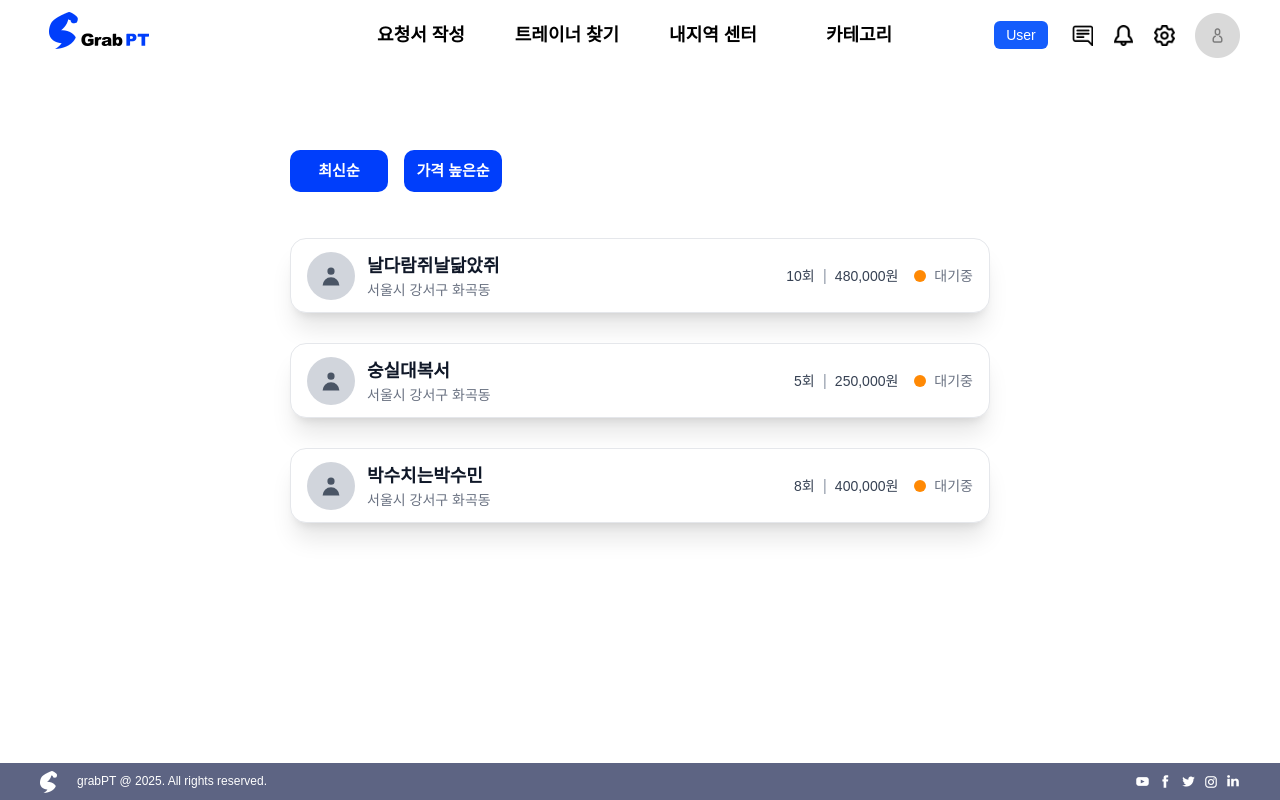
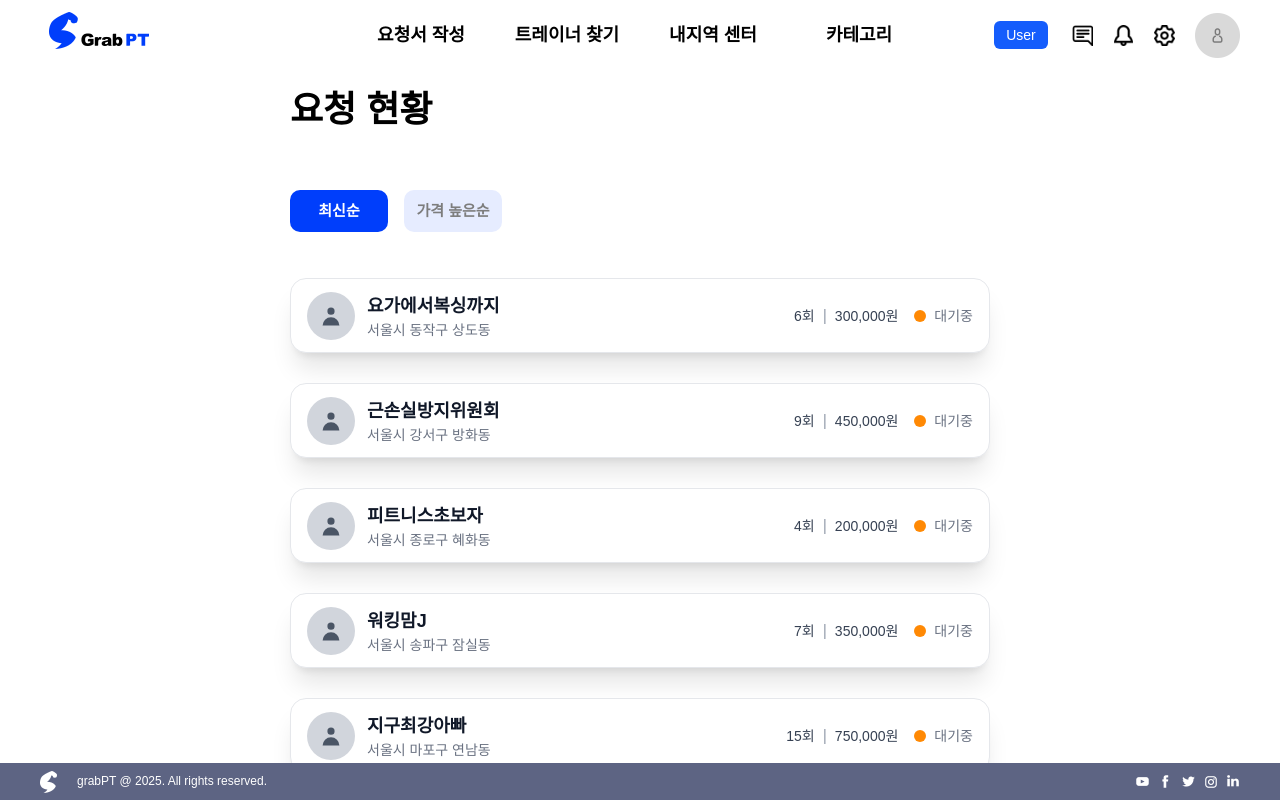
Before and after one commit to ssumai-kr/grabPT-frontend, a React (Vite) app: page /requests in a window 1280 px wide. Built offline with nearby package versions, Linux system fonts and the light colour scheme; a web font is replaced by a local one.

Commit message:
feat:요청현황 페이지 UI

```diff
--- a/src/data/requests.ts
+++ b/src/data/requests.ts
@@ -42,7 +42,12 @@ export const mockRequests = [
   },
 ];
 
-export const mockRequestsDetail = [
+export const mockRequestsDetail = {
+  page: 1,
+  pageSize: 5,
+  totalCount: 10, // 예: 총 요청이 15개 있다고 가정
+  totalPages: 2,  // Math.ceil(totalCount / pageSize)
+  data: [
     {
       profileImage: '',
       nickName: '날다람쥐날닮았쥐',
@@ -91,4 +96,117 @@ export const mockRequestsDetail = [
       preferstartDate: '2023-10-10',
       hashtags: ['체중감량', '근력강화', '유연성'],
     },
-];
+    {
+      profileImage: '',
+      nickName: '헬창지망생',
+      location: '서울시 양천구 목동',
+      requestDate: '2023-10-04',
+      numbersOfpt: 12,
+      totalPrice: 600000,
+      status: '대기중',
+      id: 4,
+      description: '헬스장 등록은 했는데 PT는 처음입니다. 기초부터 차근차근 배우고 싶어요.',
+      gender: '남성',
+      age: '30대',
+      preferredTime: '오후(13:00~17:00)',
+      preferstartDate: '2023-10-12',
+      hashtags: ['체중감량', '기초체력'],
+    },
+    {
+      profileImage: '',
+      nickName: '갓생사는수민',
+      location: '서울시 강남구 삼성동',
+      requestDate: '2023-10-05',
+      numbersOfpt: 6,
+      totalPrice: 300000,
+      status: '대기중',
+      id: 5,
+      description: '출퇴근 후 피로 회복을 위해 스트레칭 위주의 운동을 원해요.',
+      gender: '여성',
+      age: '30대',
+      preferredTime: '저녁(17:00~22:00)',
+      preferstartDate: '2023-10-15',
+      hashtags: ['유연성', '스트레칭'],
+    },
+    {
+      profileImage: '',
+      nickName: '지구최강아빠',
+      location: '서울시 마포구 연남동',
+      requestDate: '2023-10-06',
+      numbersOfpt: 15,
+      totalPrice: 750000,
+      status: '대기중',
+      id: 6,
+      description: '아이와 함께 뛰어놀 수 있을 정도의 체력을 만들고 싶습니다.',
+      gender: '남성',
+      age: '50대',
+      preferredTime: '오전(09:00~12:00)',
+      preferstartDate: '2023-10-20',
+      hashtags: ['체력강화', '건강관리'],
+    },
+    {
+      profileImage: '',
+      nickName: '워킹맘J',
+      location: '서울시 송파구 잠실동',
+      requestDate: '2023-10-07',
+      numbersOfpt: 7,
+      totalPrice: 350000,
+      status: '대기중',
+      id: 7,
+      description: '출산 후 몸매 회복을 위한 운동을 시작하려고 합니다.',
+      gender: '여성',
+      age: '30대',
+      preferredTime: '오전(09:00~12:00)',
+      preferstartDate: '2023-10-21',
+      hashtags: ['산후회복', '체형교정'],
+    },
+    {
+      profileImage: '',
+      nickName: '피트니스초보자',
+      location: '서울시 종로구 혜화동',
+      requestDate: '2023-10-08',
+      numbersOfpt: 4,
+      totalPrice: 200000,
+      status: '대기중',
+      id: 8,
+      description: '회사 근처에서 점심시간에 운동 가능한 PT를 찾고 있어요.',
+      gender: '남성',
+      age: '20대',
+      preferredTime: '오후(12:00~13:00)',
+      preferstartDate: '2023-10-25',
+      hashtags: ['점심PT', '직장인운동'],
+    },
+    {
+      profileImage: '',
+      nickName: '근손실방지위원회',
+      location: '서울시 강서구 방화동',
+      requestDate: '2023-10-09',
+      numbersOfpt: 9,
+      totalPrice: 450000,
+      status: '대기중',
+      id: 9,
+      description: '벌크업을 목표로 식단과 함께 운동 루틴을 잡고 싶습니다.',
+      gender: '남성',
+      age: '20대',
+      preferredTime: '오후(13:00~17:00)',
+      preferstartDate: '2023-10-28',
+      hashtags: ['벌크업', '식단관리'],
+    },
+    {
+      profileImage: '',
+      nickName: '요가에서복싱까지',
+      location: '서울시 동작구 상도동',
+      requestDate: '2023-10-10',
+      numbersOfpt: 6,
+      totalPrice: 300000,
+      status: '대기중',
+      id: 10,
+      description: '요가만 하다가 근력 운동도 시작해보려 합니다. 부상 방지 중심으로 부탁드려요.',
+      gender: '여성',
+      age: '30대',
+      preferredTime: '저녁(17:00~22:00)',
+      preferstartDate: '2023-11-01',
+      hashtags: ['부상예방', '근력강화'],
+    },
+  ],
+};
--- a/src/features/Requests/RequestsStatusCard.tsx
+++ b/src/features/Requests/RequestsStatusCard.tsx
@@ -15,15 +15,12 @@ interface RequestsStatusCardProps {
   totalPrice: number;
   status: string;
   id: number;
-  handleModalOpen?: () => void;
-  handleModalClose?: () => void;
 }
 
 const RequestsStatusCard = (props: RequestsStatusCardProps) => {
   return (
-    <div className="flex h-[75px] w-[700px] flex-row items-center justify-between rounded-2xl border border-gray-200 bg-white px-4 py-3 shadow-sm shadow-xl cursor-pointer hover:shadow-lg transition-shadow duration-200">
+    <div className="flex h-[75px] w-[700px] cursor-pointer flex-row items-center justify-between rounded-2xl border border-gray-200 bg-white px-4 py-3 shadow-sm shadow-xl transition-shadow duration-200 hover:shadow-lg">
       <UserRequestHeader nickName={props.nickName} location={props.location} />
-      {/* 우측 정보 */}
       <div className="flex items-center space-x-2">
         <span className="text-sm text-gray-700">{props.numbersOfpt}회</span>
         <span className="text-gray-400">|</span>
--- a/src/index.css
+++ b/src/index.css
@@ -12,6 +12,8 @@
   --color-button: #003efb;
   --color-button-hover: #1537d9;
   --color-button-pressed: #1231c1;
+  --color-button-nonSelected: #E6ECFF;
+  --color-button-nonSelected-hover: #D9E2FE;
 
   /* Purple Scale */
   --color-purple-light: #e8ecfe;
--- a/src/pages/RequestsForTrainer.tsx
+++ b/src/pages/RequestsForTrainer.tsx
@@ -1,34 +1,75 @@
-/*
-전문가(트레이너) 가 조회 가능한
-'요청 현황'페이지 입니다,
-*/
+import { useMemo, useState } from 'react';
+
 import Button from '@/components/Button';
+import Pagination from '@/components/Pagination';
 import { mockRequestsDetail } from '@/data/requests';
 import RequestsStatusCard from '@/features/Requests/RequestsStatusCard';
-import { useState } from 'react';
+import { useSortRequestsStore } from '@/store/useSortRequestsStore';
 
 const RequestsForTrainer = () => {
-  const [_ismodalOpen, setIsModalOpen] = useState(false);
-  const handleModalOpen = () => {
-    setIsModalOpen(true);
-  };
-  const handleModalClose = () => {
-    setIsModalOpen(false);
-  };
+  const [page, setPage] = useState(1);
 
+  const sort = useSortRequestsStore((state) => state.sort);
+  const handleChangeToLatest = useSortRequestsStore((state) => state.handleChangeToLatest);
+  const handleChangeToPrice = useSortRequestsStore((state) => state.handleChangeToPrice);
+
+  const pageSize = mockRequestsDetail.pageSize;
+  const totalCount = mockRequestsDetail.totalCount;
+  //정렬 Test
+  const paginatedRequests = useMemo(() => {
+    const sorted = [...mockRequestsDetail.data];
+    if (sort === '가격 높은순') {
+      sorted.sort((a, b) => b.totalPrice - a.totalPrice);
+    } else {
+      sorted.sort((a, b) => new Date(b.requestDate).getTime() - new Date(a.requestDate).getTime());
+    }
+
+    const startIndex = (page - 1) * pageSize;
+    const endIndex = startIndex + pageSize;
+    return sorted.slice(startIndex, endIndex);
+  }, [sort, page]);
 
   return (
-    <div className='w-[700px] h-auto mx-auto flex flex-col gap-[30px] mt-20'>
-      <div className='flex flex-row justify-start gap-4 mb-4'>
-        <Button className="text-white">최신순</Button>
-        <Button className="text-white">가격 높은순</Button>
+    <div className="mx-auto mt-[20px] flex h-auto w-[700px] flex-col gap-[30px]">
+      <h1 className="mb-[30px] text-4xl font-bold">요청 현황</h1>
+      {/* 정렬 버튼 */}
+      <div className="mb-4 flex flex-row justify-start gap-4">
+        <Button
+          className={`${
+            sort === '최신순'
+              ? 'bg-[color:var(--color-button)] text-white'
+              : 'bg-[color:var(--color-button-nonSelected)] text-[#7D7D7D] hover:bg-[color:var(--color-button-nonSelected-hover)]'
+          }`}
+          onClick={handleChangeToLatest}
+        >
+          최신순
+        </Button>
+        <Button
+          className={`${
+            sort === '가격 높은순'
+              ? 'bg-[color:var(--color-button)] text-white'
+              : 'bg-[color:var(--color-button-nonSelected)] text-[#7D7D7D] hover:bg-[color:var(--color-button-nonSelected-hover)]'
+          }`}
+          onClick={handleChangeToPrice}
+        >
+          가격 높은순
+        </Button>
       </div>
-      <div className='flex flex-col gap-[30px]'>
-        {/* 요청 현황 카드 컴포넌트 */}
-        {mockRequestsDetail.map((request) => (
-          <RequestsStatusCard key={request.id} {...request} handleModalClose={handleModalClose} handleModalOpen={handleModalOpen}/>
+
+      {/* 카드 목록 */}
+      <div className="flex flex-col gap-[30px]">
+        {paginatedRequests.map((request) => (
+          <RequestsStatusCard
+            key={request.id}
+            {...request}
+          />
         ))}
-    </div>
+      </div>
+
+      {/* 페이지네이션 */}
+      <div className="my-[52px] flex w-full justify-center">
+        <Pagination page={page} total={Math.ceil(totalCount / pageSize)} onChange={setPage} />
+      </div>
     </div>
   );
 };
--- /dev/null
+++ b/src/store/useSortRequestsStore.ts
@@ -0,0 +1,25 @@
+import { create } from "zustand";
+import { persist } from "zustand/middleware";
+
+/*
+'요청현황' 목록 정렬 상태관리
+*/
+
+interface SortState {
+  sort: string;
+  handleChangeToLatest: () => void; // "최신순"으로 변경
+  handleChangeToPrice: () => void;  // "가격 높은순"으로 변경
+}
+
+export const useSortRequestsStore = create<SortState>()(
+  persist(
+    (set) => ({
+      sort: "최신순",
+      handleChangeToLatest: () => set({ sort: "최신순" }),
+      handleChangeToPrice: () => set({ sort: "가격 높은순" }),
+    }),
+    {
+      name: "sort-storage",
+    }
+  )
+);
```
Lines whose indentation alone changed are shown as unchanged.
